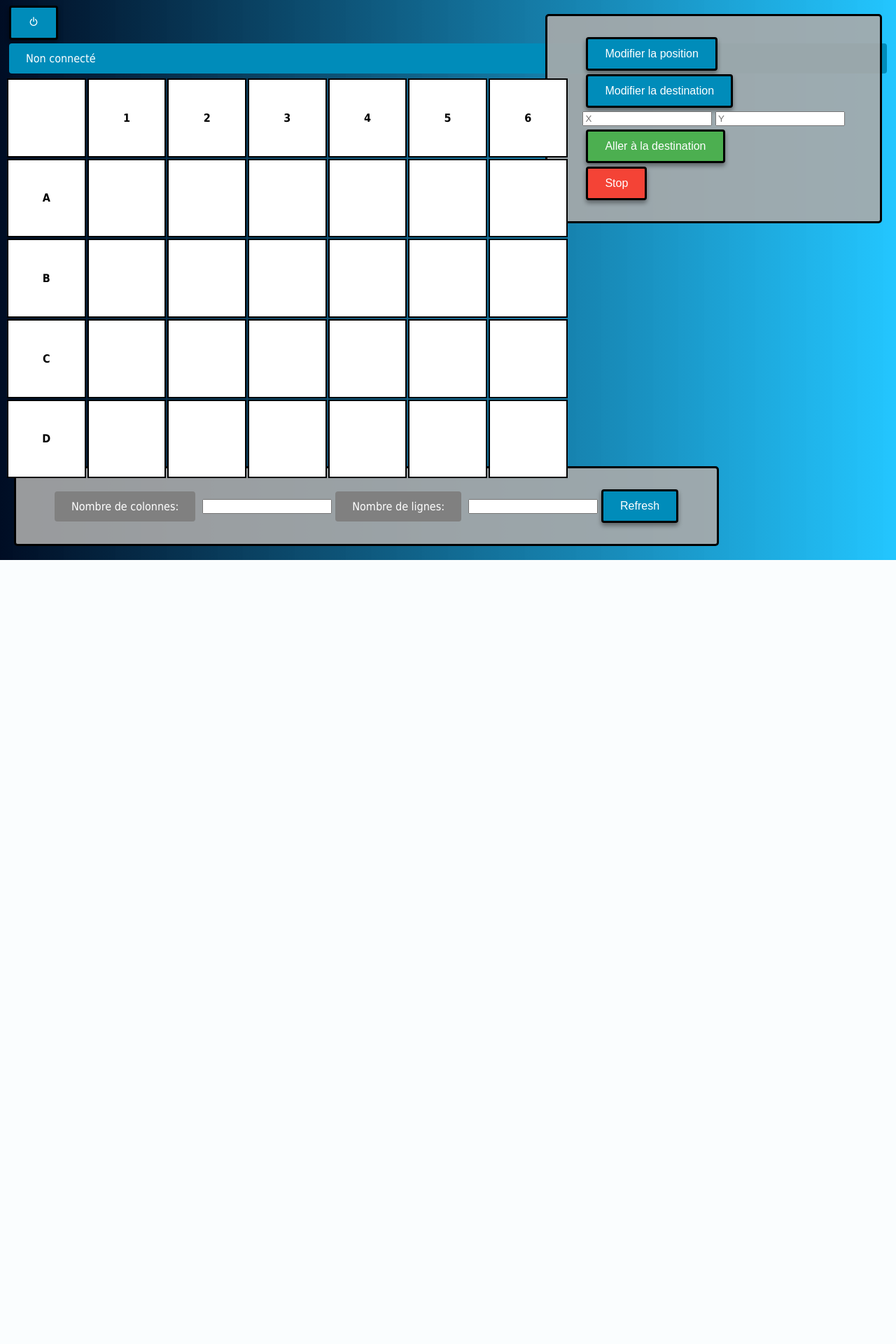
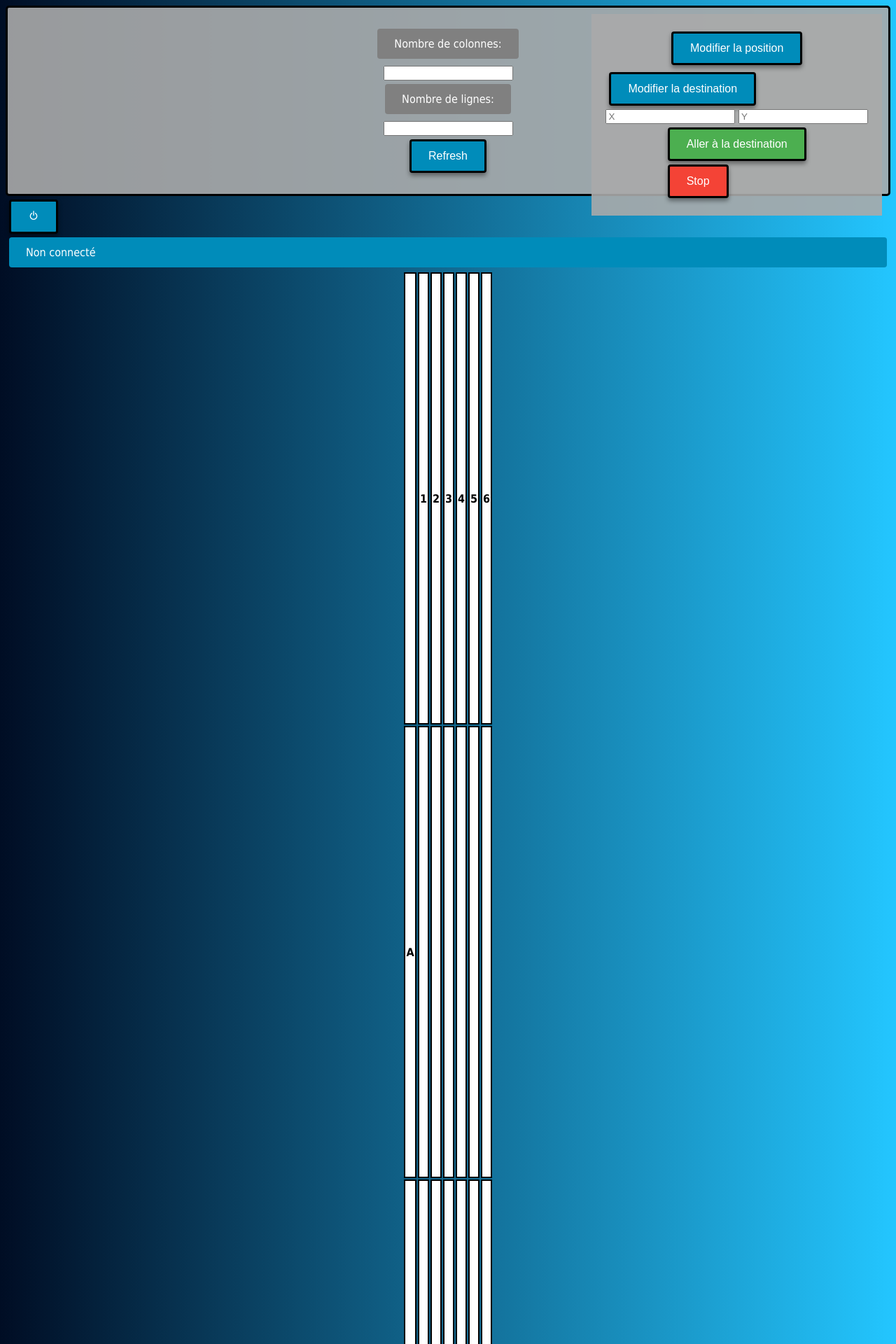
Before and after one commit to Quentin-BRG/ELEGOO_ROBOTCAR_ControlWebApp, a PHP site: page / in a window 1280 px wide. Shown: the top 1920 px of the page at 70% size. Before the commit the page ends 800 px from the top, so only its background shows below. Run offline with PHP 8.4, Linux system fonts and the light colour scheme.

Commit message:
Update style.css

```diff
--- a/CSS/style.css
+++ b/CSS/style.css
@@ -1,15 +1,13 @@
+
+
 :root {
-    top: 0;
-    left: 0;
     --maxScale: 6;
     font-family: Tahoma;
-
     background: rgb(0,13,36);
     background: linear-gradient(90deg, rgba(0,13,36,1) 0%, rgba(0,189,255,0.8631827731092436) 100%);
 }
 
 table {
-    position: absolute;
     border-collapse: separate;
     margin: 0 auto;
 }
@@ -24,13 +22,21 @@ td {
 
     td,
     img {
-        width: calc(100vw / var(--maxScale));
-        height: calc(100vw / var(--maxScale));
+        width: 80vw;
+        max-width: calc(100vw / var(--maxScale));
+        height: auto;
     }
 
     div.dashboard {
-        right: 50%;
-        top: 50%;
+        position: absolute;
+        right: 0;
+        left: 0;
+        bottom: 0;
+        padding: 20px;
+        display: flex;
+        justify-content: space-between;
+        align-items: center;
+        background-color: rgba(170, 170, 170, 0.9);
     }
 }
 
@@ -39,133 +45,97 @@ td {
 
     td,
     img {
-        width: calc(80vh / var(--maxScale));
-        height: calc(80vh / var(--maxScale));
+        height: 80vh;
+        max-height: calc(80vh / var(--maxScale));
+        width: auto;
     }
 
     div.dashboard {
+        position: absolute;
         right: 20px;
         top: 20px;
+        padding: 20px;
+        display: flex;
+        flex-direction: column;
+        justify-content: space-between;
+        align-items: center;
+        background-color: rgba(170, 170, 170, 0.9);
     }
 }
 
 button {
     display: block;
     margin-bottom: 10px;
-    /* ajoute une marge en bas pour séparer chaque bouton */
     background-color: #008CBA;
-    /* couleur de fond */
     color: white;
-    /* couleur du texte */
     padding: 12px 24px;
-    /* taille du padding */
     border: solid 3px black;
-    /* pas de bordure */
     border-radius: 4px;
-    /* arrondi des coins */
     cursor: pointer;
-    /* curseur de la souris */
     font-size: 16px;
-    /* taille du texte */
     margin: 5px;
-    /* espacement entre les boutons */
-
     box-shadow: 0 4px 6px rgba(0, 0, 0, 0.4);
 }
 
 label {
     display: block;
     margin-bottom: 10px;
-    /* ajoute une marge en bas pour séparer chaque bouton */
     background-color: #008CBA;
-    /* couleur de fond */
     color: white;
-    /* couleur du texte */
     padding: 12px 24px;
-    /* taille du padding */
     border: none;
-    /* pas de bordure */
     border-radius: 4px;
-    /* arrondi des coins */
     cursor: pointer;
-    /* curseur de la souris */
     font-size: 16px;
-    /* taille du texte */
     margin: 5px;
-    /* espacement entre les boutons */
 }
 
 /* style pour le bouton modifier */
 #modify {
     background-color: #555555;
-    /* couleur de fond différente */
 }
 
 /* style pour le bouton aller */
 #go {
     background-color: #4CAF50;
-    /* couleur de fond différente */
 }
 
 /* style pour le bouton stop */
 #stop {
     background-color: #f44336;
-    /* couleur de fond différente */
 }
 
-div.dashboard,
 div.fieldCustom{
-    padding-top: 25px;
-    padding-bottom: 25px;
-    padding-left: 50px;
-    padding-right: 50px;
-
+    padding: 25px;
     border: solid 3px black;
     border-radius: 5px;
     background-color: rgba(170, 170, 170,0.9);
 }
 
-div.dashboard {
-    position: absolute;
-    right: 20px;
-    top: 20px;
-
-}
-
-div.fieldCustom {
-    position: absolute;
-    left: 20px;
-    bottom: 20px;
-}
-
 .fieldCustom {
     display: flex;
+    flex-direction: column;
     justify-content: center;
+    align-items: center;
 }
 
 .input-div {
     display: flex;
-    flex-direction: row;
+    flex-direction: column;
+    justify-content: center;
     align-items: center;
 }
 
 .input-div label {
-    margin-right: 10px;
+    margin-bottom: 10px;
 }
 
 .fieldCustom label {
     background-color: gray;
 }
 
-
 .button-div {
     display: flex;
     flex-direction: column;
-    align-items: center;
-    margin-top: 10px;
+    justify-content: center;
 }
-
-.button-div button,
-.button-div input[type="text"] {
-    margin-bottom: 10px;
-}
```
